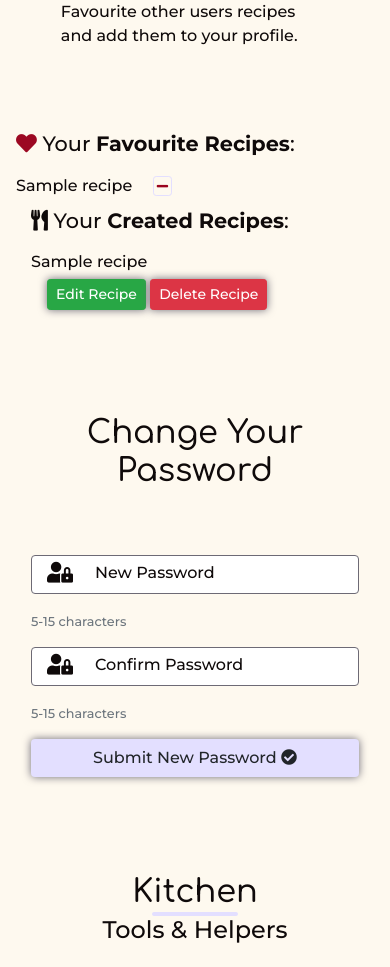
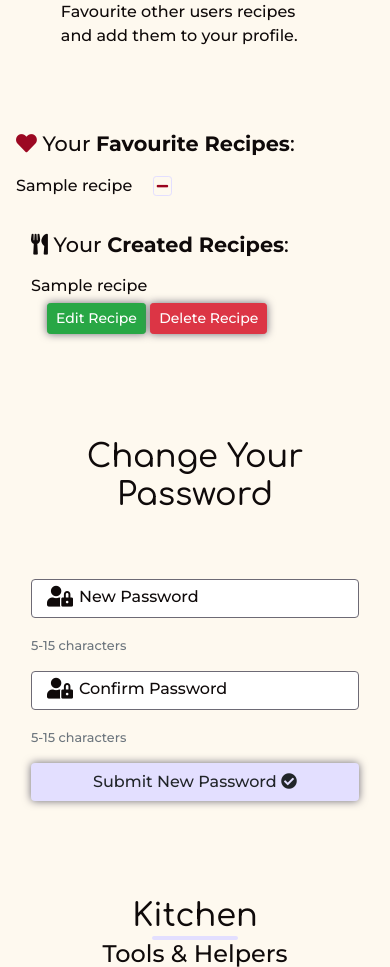
Before and after one commit to Puksrevolution/milestone-project-3, a Flask app: page /profile in a window 390 px wide. Shown: the part 414-1381 px from the top of the page. Run offline with Flask 2, Linux system fonts and the light colour scheme; the visitor is signed in with stand-in values (Sample User, id 1); a database or web service that is not in the repository returns one stand-in record (values such as "Sample title"); data that the repository does not hold is empty; some libraries are stand-ins or nearby versions.

Commit message:
Dev: Update layout for small devices

```diff
--- a/static/css/style.css
+++ b/static/css/style.css
@@ -774,4 +774,7 @@ a.remove:hover span {
     .pt {
         padding-top: 0.75rem;
     }
+    .form__label {
+        margin: 0.4rem 0 0.4rem 3rem;
+    }
 }
--- a/templates/profile.html
+++ b/templates/profile.html
@@ -31,7 +31,7 @@
 <!-- Profile Lists -->
 <div class="row justify-content-center section-top">
     <!-- Favourites List -->
-    <div class="col-12 col-sm-6 col-md-5 mx-3 p-0">
+    <div class="col-12 col-md-5 mx-3 p-0">
         <p class="fs mb-3"><i class="fas fa-heart"></i> Your <strong>Favourite Recipes</strong>:</p>
         <!-- Favourite Names and remove function -->
         {% for recipe in favourites %}
@@ -46,7 +46,7 @@
         {% endfor %}
     </div>
     <!-- Recipes List -->
-    <div class="col-12 col-sm-6 col-md-5 col-lg-4 mx-3 st-3">
+    <div class="col-12 col-md-5 col-lg-4 mx-3 st-3 mt-4 mt-md-0">
         <p class="fs mb-3"><i class="fas fa-utensils"></i> Your <strong>Created Recipes</strong>:</p>
         <!-- Recipes Names -->
         {% for recipe in recipes_by_me %}
```
